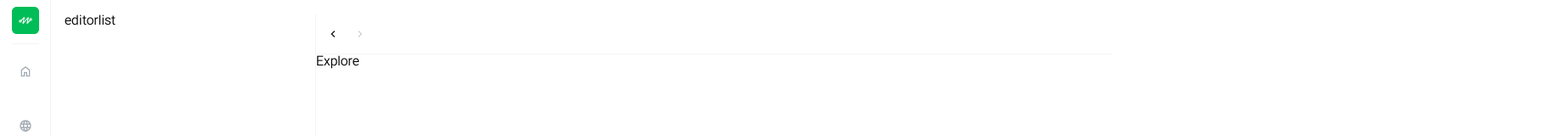
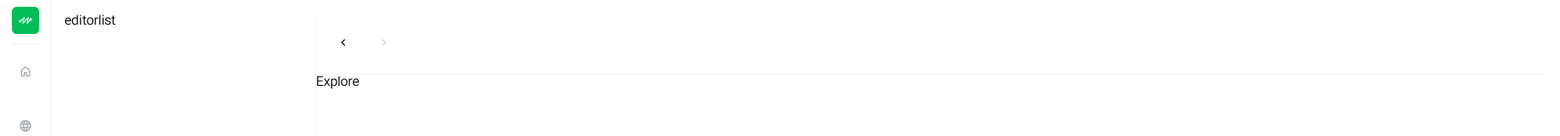
Before and after one commit to KUIT-MAPU/MAPU-Frontend, a React (Create React App) app: page /explore in a window 1280 px wide. Shown: the top 160 px of the page at 85% size, 1836 px wide, since content can reach past the window. Built offline with nearby package versions, Linux system fonts and the light colour scheme.

Commit message:
style:git fix lowercase-filenames

```diff
--- a/src/components/timeLine/headerNavigation/HeaderNavigation.module.scss
+++ b/src/components/timeLine/headerNavigation/HeaderNavigation.module.scss
@@ -8,8 +8,8 @@ $background: #fff;
 .headerNav {
   display: flex;
   width: 100%;
-  height: 3rem;
-  padding: 0.5rem 54.25rem 0.5rem 0.25rem;
+  height: 72px;
+  padding: 12px 1344px 12px 8px;
   align-items: center;
   background-color: $background;
   border-bottom: 1px solid #f2f5f8;
@@ -18,9 +18,9 @@ $background: #fff;
 .backbtn,
 .forwardbtn {
   background-color: $background;
-  width: 2rem;
-  height: 2rem;
-  padding: 0.5rem;
+  width: 48px;
+  height: 48px;
+  padding: 12px;
 
   justify-content: center;
   align-items: center;
```
Also changed, not shown: src/components/userProfile/GlobalNavigationBar.tsx (+5 -5 lines), src/components/timeLine/README.md (deleted).
